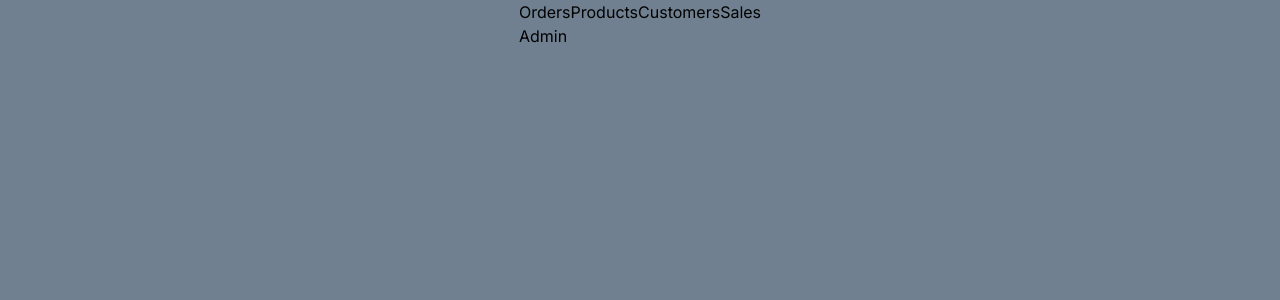
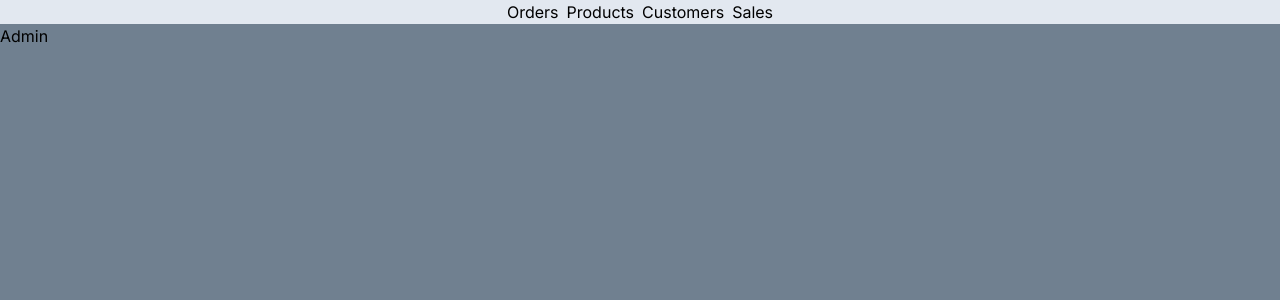
Before and after one commit to Pivanrios/laCooperativa, a Next.js app: page /admin in a window 1280 px wide. Shown: the top 300 px of the page. Built offline with nearby package versions, Linux system fonts and the light colour scheme.

Commit message:
create pages

```diff
--- a/app/admin/components/Navbar.jsx
+++ /dev/null
@@ -1,15 +0,0 @@
-import Link from "next/link";
-
-
-export default function Navbar() {
-  return (
-    <header className="">
-        <nav className="">
-            <Link href={"/orders"}>Orders</Link>
-            <Link href={"products"}>Products</Link>
-            <Link href={"/customers"}>Customers</Link>
-            <Link href={"/sales"}>Sales</Link>
-        </nav>
-    </header>
-  )
-}
--- /dev/null
+++ b/app/admin/customers/page.js
@@ -0,0 +1,9 @@
+import React from 'react'
+
+function Customers() {
+  return (
+    <div>Customers</div>
+  )
+}
+
+export default Customers
--- a/app/admin/layout.js
+++ b/app/admin/layout.js
@@ -1,12 +1,14 @@
 import React from 'react'
-import Navbar from './components/navbar'
+import Navbar from '../components/navbar'
 
 
 function AdminLayout({children}) {
   return (
-    <div>
+    <div className=''>
         <Navbar/>
+        <main className='flex container w-full'>
         {children}
+        </main>
     </div>
   )
 }
--- /dev/null
+++ b/app/admin/orders/page.js
@@ -0,0 +1,9 @@
+import React from 'react'
+
+function Orders() {
+  return (
+    <div>Orders</div>
+  )
+}
+
+export default Orders
--- a/app/admin/page.js
+++ b/app/admin/page.js
@@ -2,7 +2,7 @@ import React from 'react'
 
 function Admin() {
   return (
-    <div>Admin</div>
+    <div className=''>Admin</div>
   )
 }
 
--- /dev/null
+++ b/app/admin/products/page.js
@@ -0,0 +1,9 @@
+import React from 'react'
+
+function Products() {
+  return (
+    <div>Products</div>
+  )
+}
+
+export default Products
--- /dev/null
+++ b/app/admin/sales/page.js
@@ -0,0 +1,9 @@
+import React from 'react'
+
+function Sales() {
+  return (
+    <div>Sales</div>
+  )
+}
+
+export default Sales
--- /dev/null
+++ b/app/components/Navbar.jsx
@@ -0,0 +1,15 @@
+import Link from "next/link";
+
+
+export default function Navbar() {
+  return (
+    <header className="">
+        <nav className=" bg-slate-200 gap-2 flex flex-row justify-center">
+            <Link href={"/admin/orders"} className="">Orders</Link>
+            <Link href={"/admin/products"}>Products</Link>
+            <Link href={"/admin/customers"}>Customers</Link>
+            <Link href={"/admin/sales"}>Sales</Link>
+        </nav>
+    </header>
+  )
+}
--- a/app/globals.css
+++ b/app/globals.css
@@ -7,7 +7,11 @@ background-color: slategray;
 display: flex;
 justify-content: center;
 align-items: center;
-
+width: 100%;
+}body {
+  margin: auto;
+  padding: auto;
+  width: 100%;
 }
 
 @media (prefers-color-scheme: dark) {
@@ -16,10 +20,7 @@ background-color: blue;
   }
 }
 
-body {
-  margin: 0;
-  padding: auto;
-}
+
 
 @layer utilities {
   .text-balance {
--- a/app/layout.js
+++ b/app/layout.js
@@ -1,5 +1,6 @@
 import { Inter } from "next/font/google";
-import "./globals.css";
+import "./globals.css"
+import React from "react";
 
 const inter = Inter({ subsets: ["latin"] });
 
--- a/app/page.js
+++ b/app/page.js
@@ -1,4 +1,4 @@
-import Image from "next/image";
+import React from "react";
 
 export default function Home() {
   return (
```
